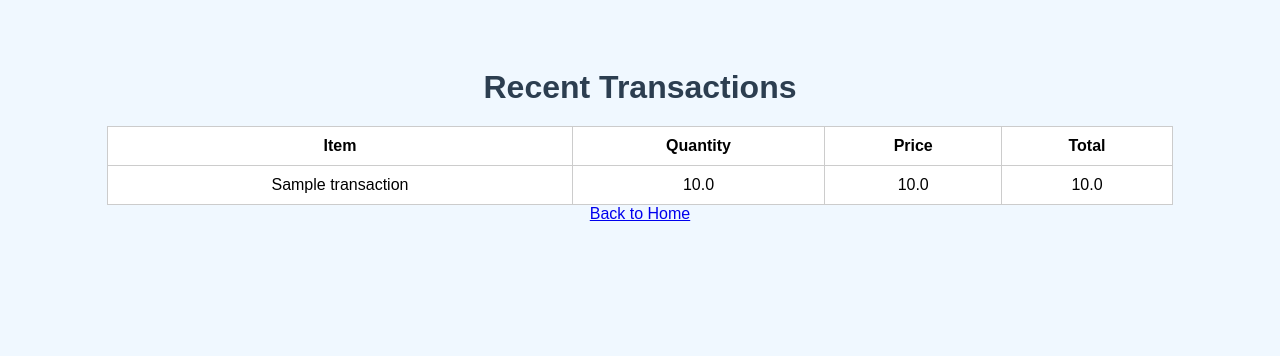
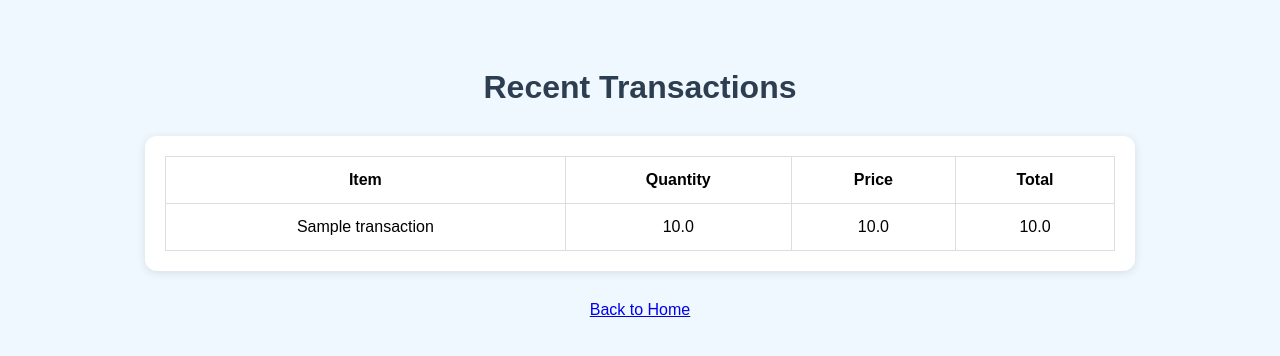
Before and after one commit to Deepika-bethi/smart-inventory, a Flask app: page /transactions in a window 1280 px wide. Shown: the top 356 px of the page. Run offline with Flask 3, Linux system fonts and the light colour scheme; tables that the repository leaves empty hold one stand-in row (Sample ...).

Commit message:
style: fix table width and box appearance in Current Inventory and Transactions pages for visual consistency

```diff
--- a/templates/recent_transactions.html
+++ b/templates/recent_transactions.html
@@ -6,8 +6,8 @@
 </head>
 <body>
     <h1>Recent Transactions</h1>
-    <div class="table-container">
-        <table>
+    <div class="form-card wide-card">
+        <table class="fixed-table">
             <tr><th>Item</th><th>Quantity</th><th>Price</th><th>Total</th></tr>
             {% for txn in transactions %}
             <tr>
```
